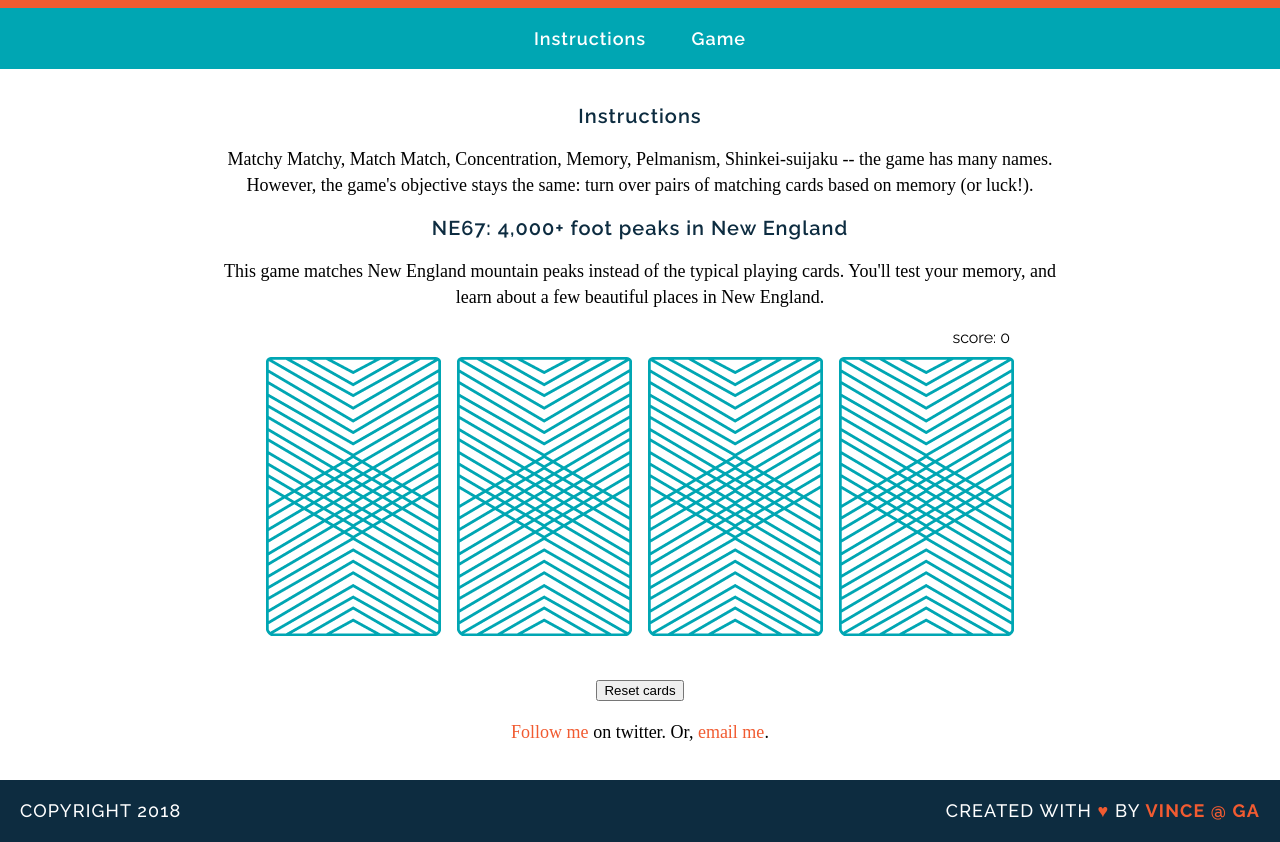
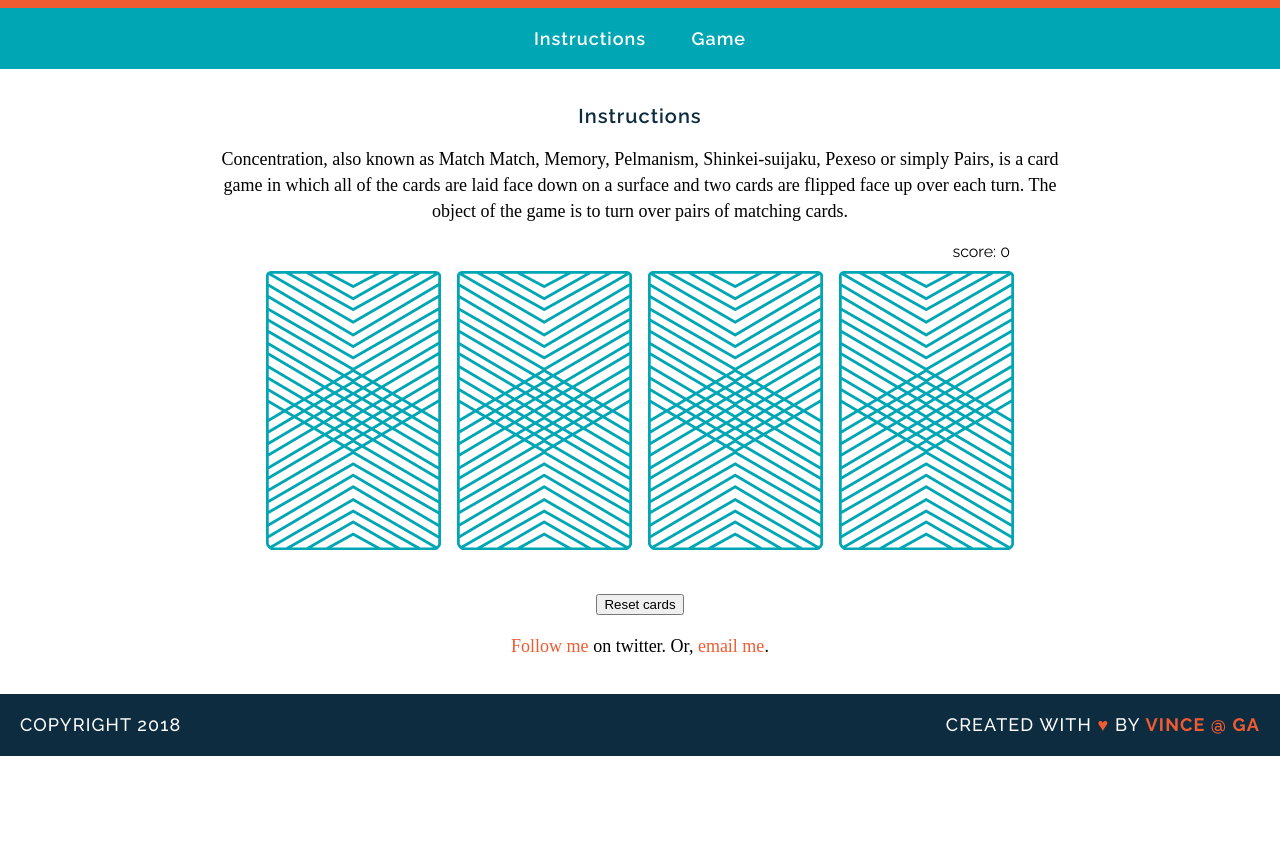
Before and after one commit to vmcasbarro/wdi-fundamentals-memorygame, a plain HTML site: page memory-game/index.html in a window 1280 px wide. Shown: the part 105-947 px from the top of the page. After the commit the page ends 861 px from the top, so only its background shows below. Drawn offline with Linux system fonts and the light colour scheme; a web font is replaced by a local one.

Commit message:
final build for GA

```diff
--- a/memory-game/index.html
+++ b/memory-game/index.html
@@ -19,14 +19,14 @@
 
   <main>
     <h2 id="instructions">Instructions</h2>
-    <p>Matchy Matchy, Match Match, Concentration, Memory, Pelmanism, Shinkei-suijaku -- the game has many names. However, the game's objective stays the same: turn over pairs of matching cards based on memory (or luck!).</p>
+    <!-- <p>Matchy Matchy, Match Match, Concentration, Memory, Pelmanism, Shinkei-suijaku -- the game has many names. However, the game's objective stays the same: turn over pairs of matching cards based on memory (or luck!).</p> -->
 
-    <!-- *GA's game description*
-    Concentration, also known as Match Match, Memory, Pelmanism, Shinkei-suijaku, Pexeso or simply Pairs, is a card game in which all of the cards are laid face down on a surface and two cards are flipped face up over each turn. The object of the game is to turn over pairs of matching cards. -->
+    <!-- *GA's game description* -->
+    <p>Concentration, also known as Match Match, Memory, Pelmanism, Shinkei-suijaku, Pexeso or simply Pairs, is a card game in which all of the cards are laid face down on a surface and two cards are flipped face up over each turn. The object of the game is to turn over pairs of matching cards. </p>
 
-    <h2>NE67: 4,000+ foot peaks in New England</h2>
+    <!-- <h2>NE67: 4,000+ foot peaks in New England</h2>
 
-    <p>This game matches New England mountain peaks instead of the typical playing cards. You'll test your memory, and learn about a few beautiful places in New England.</p>
+    <p>This game matches New England mountain peaks instead of the typical playing cards. You'll test your memory, and learn about a few beautiful places in New England.</p> -->
 
 
     <!-- score -->
```
